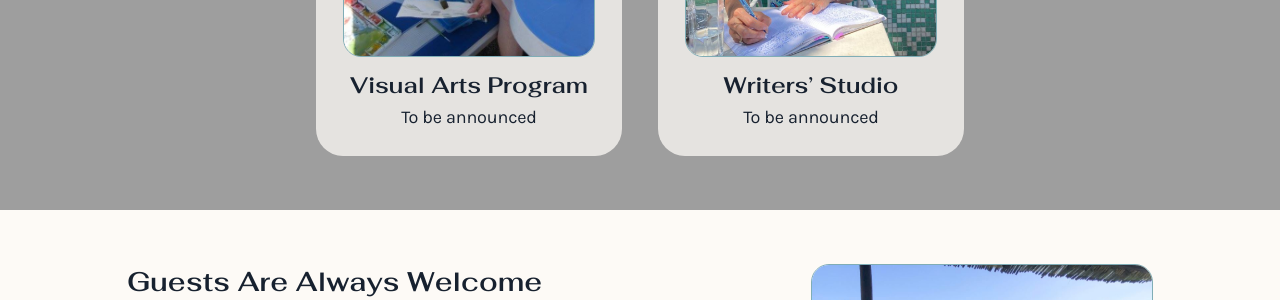
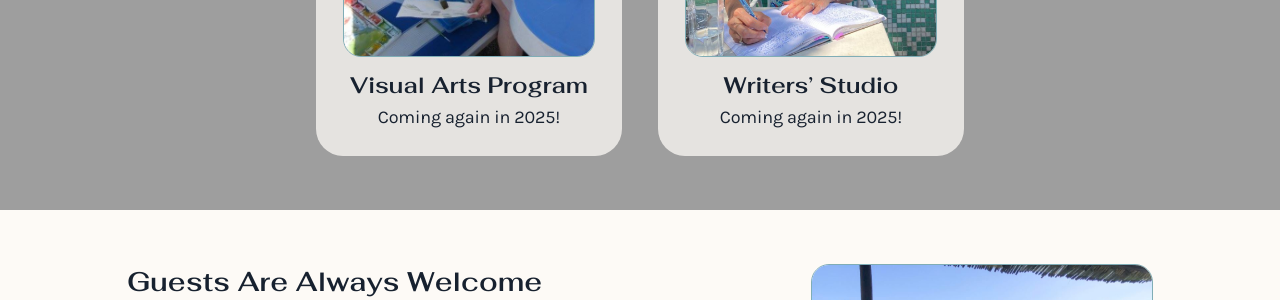
Before and after one commit to Amalfi-Festival/amalfi-festival-org, a Jekyll site: the page built from index.md, in a window 1280 px wide and 900 px high, scrolled down 3430 px. Shown: the part 154-454 px from the top of the window. Built offline with Jekyll 4.4.1, drawn with Linux system fonts in a browser that asks for light colours.

Commit message:
Visual arts and writing are postponed to 2025

```diff
--- a/_programs/visual-arts.md
+++ b/_programs/visual-arts.md
@@ -1,7 +1,7 @@
 ---
 title: Visual Arts Program
 title-zh: 视觉艺术
-to-be-announced: true
+to-be-announced: Coming again in 2025!
 sessions:
     -   session-name: Painting
         class-name: exploring-watercolor
--- a/_programs/writing.md
+++ b/_programs/writing.md
@@ -1,7 +1,7 @@
 ---
 title: Writers' Studio
 title-zh: 作家工作室
-to-be-announced: true
+to-be-announced: Coming again in 2025!
 sessions:
     -   class-name: writing-studio
         dates:
```
